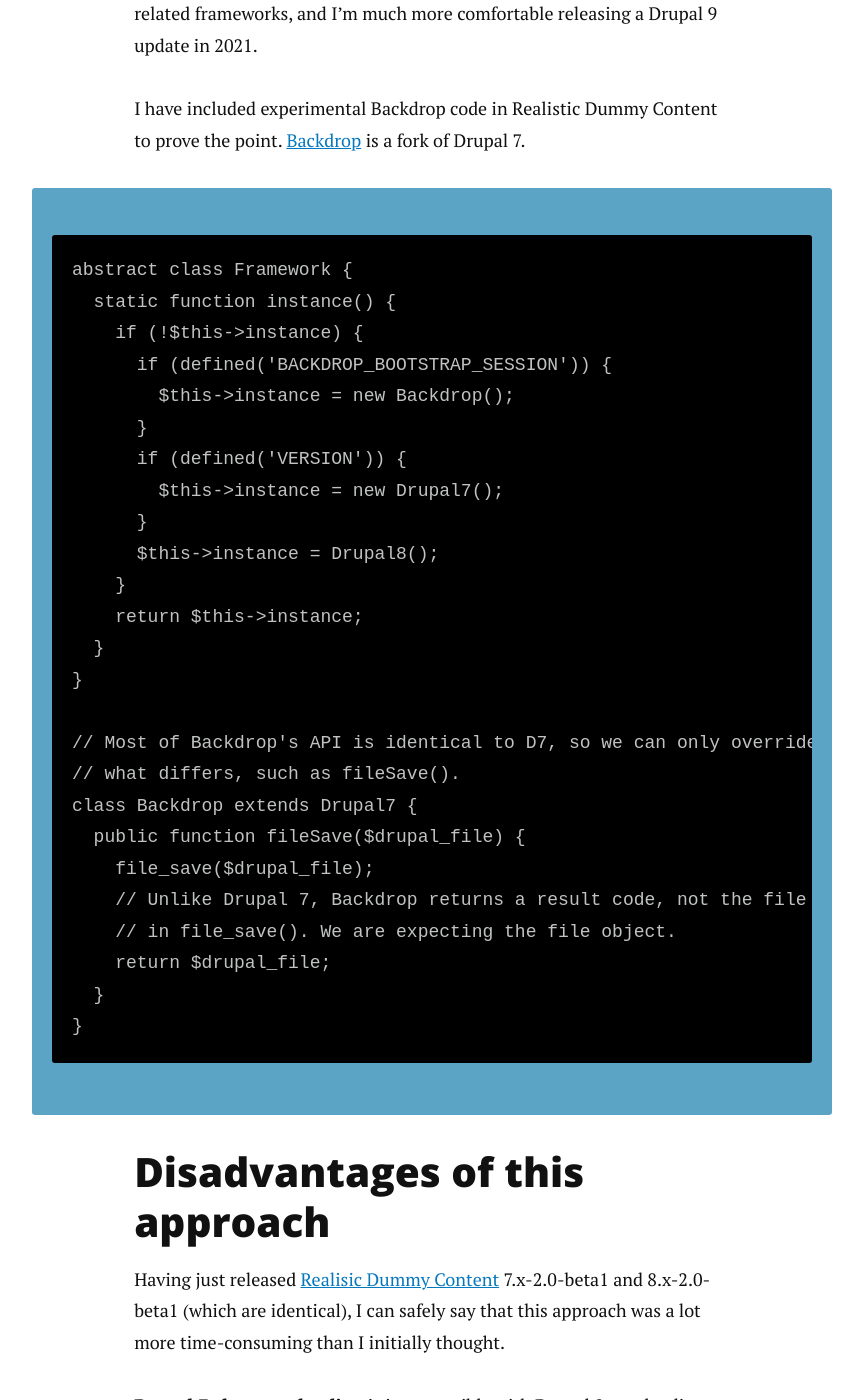
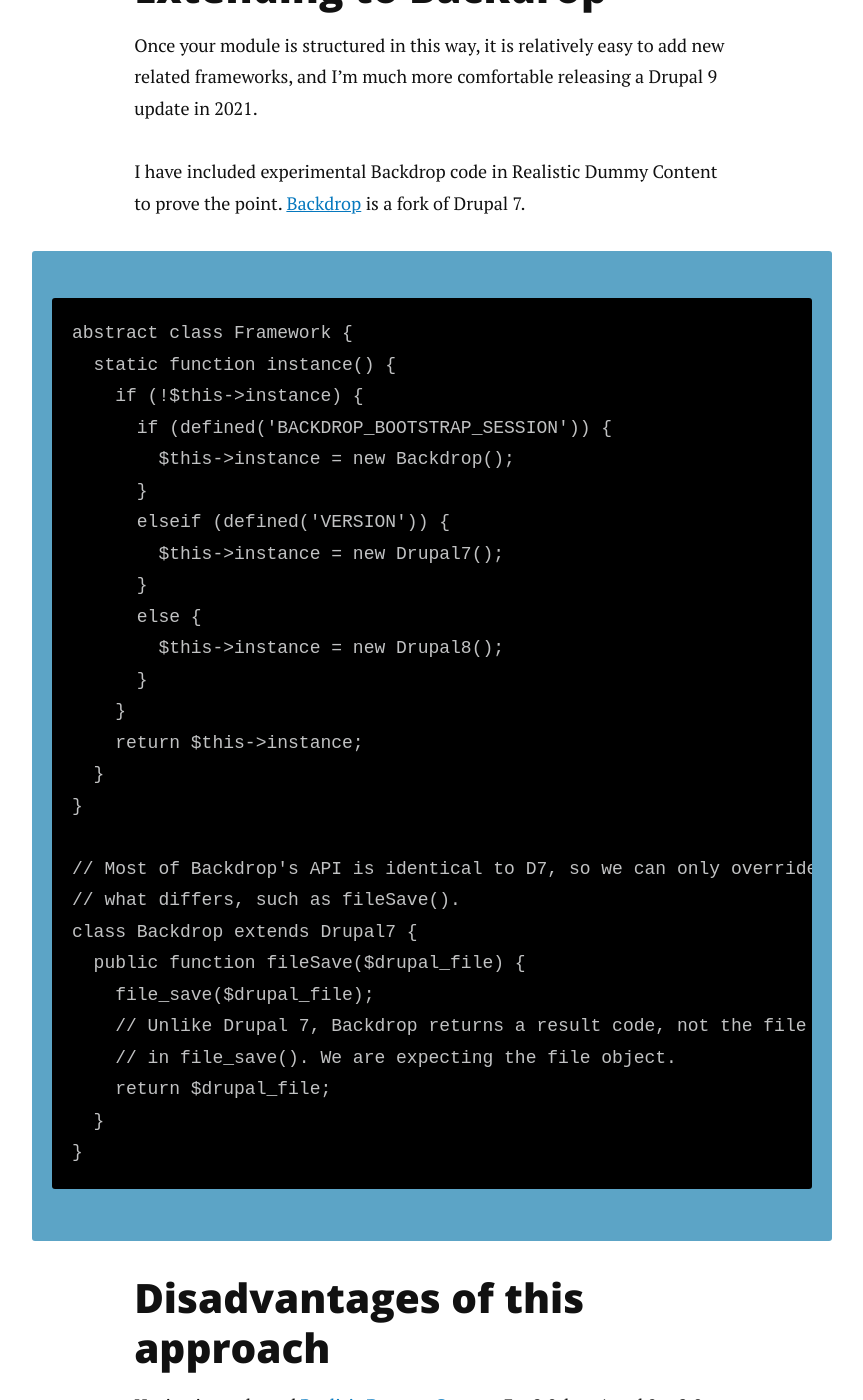
Before and after one commit to alberto56/dcycleblog, a Jekyll site: the page built from _posts/2017-02-28-same-module-drupal-7-and-8.md, in a window 1280 px wide and 1400 px high, scrolled down 3368 px. Shown: the whole window, without its empty margins (208-1071 px from the left). Built offline with Jekyll 4.4.1, drawn with Linux system fonts in a browser that asks for light colours; nearby versions of some CDN libraries; comment, search, counter and statistics services are not loaded; some of the changed text lies outside the part shown.

Commit message:
Update 2017-02-28-same-module-drupal-7-and-8.md

```diff
--- a/_posts/2017-02-28-same-module-drupal-7-and-8.md
+++ b/_posts/2017-02-28-same-module-drupal-7-and-8.md
@@ -36,7 +36,9 @@
           if (defined('VERSION')) {
             $this->instance = new Drupal7();
           }
-          $this->instance = Drupal8();
+          else {
+            $this->instance = new Drupal8();
+          }
         }
         return $this->instance;
       }
@@ -85,10 +87,12 @@
           if (defined('BACKDROP_BOOTSTRAP_SESSION')) {
             $this->instance = new Backdrop();
           }
-          if (defined('VERSION')) {
+          elseif (defined('VERSION')) {
             $this->instance = new Drupal7();
           }
-          $this->instance = Drupal8();
+          else {
+            $this->instance = new Drupal8();
+          }
         }
         return $this->instance;
       }
```
